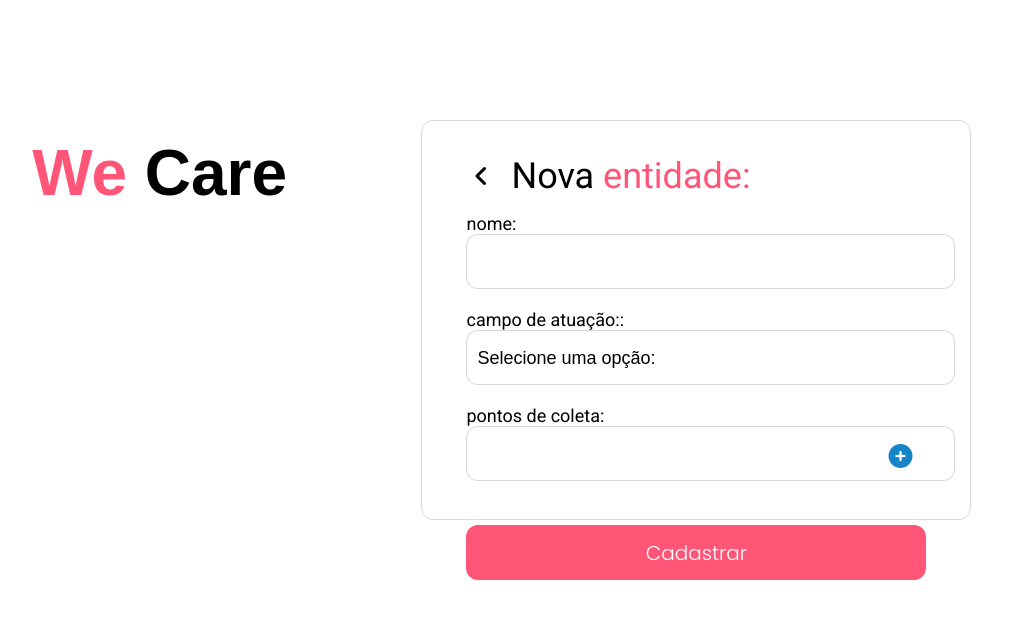
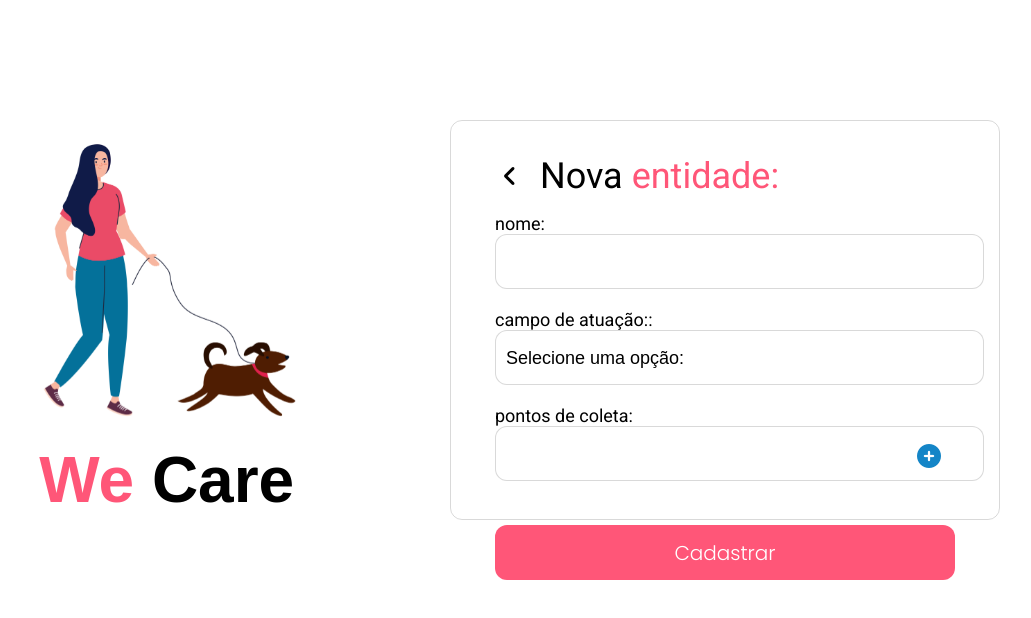
Before and after one commit to LuisGaldino/WeCare, a plain HTML site: page cadastro-entidade.html in a window 1280 px wide. Shown: the whole page, without its empty margins (131-1162 px from the left). Drawn offline with Linux system fonts and the light colour scheme.

Commit message:
Update cadastro-entidade.html
Caminho Hero

```diff
--- a/cadastro-entidade.html
+++ b/cadastro-entidade.html
@@ -19,7 +19,7 @@
     <div class="content">
 
         <aside>
-            <img class="hero-img" src="../CSS/assets/hero.PNG" alt="" >
+            <img class="hero-img" src="./hero.PNG"" alt="" >
 
             <h1> <span>We</span> Care</h1>
         </aside>
```
